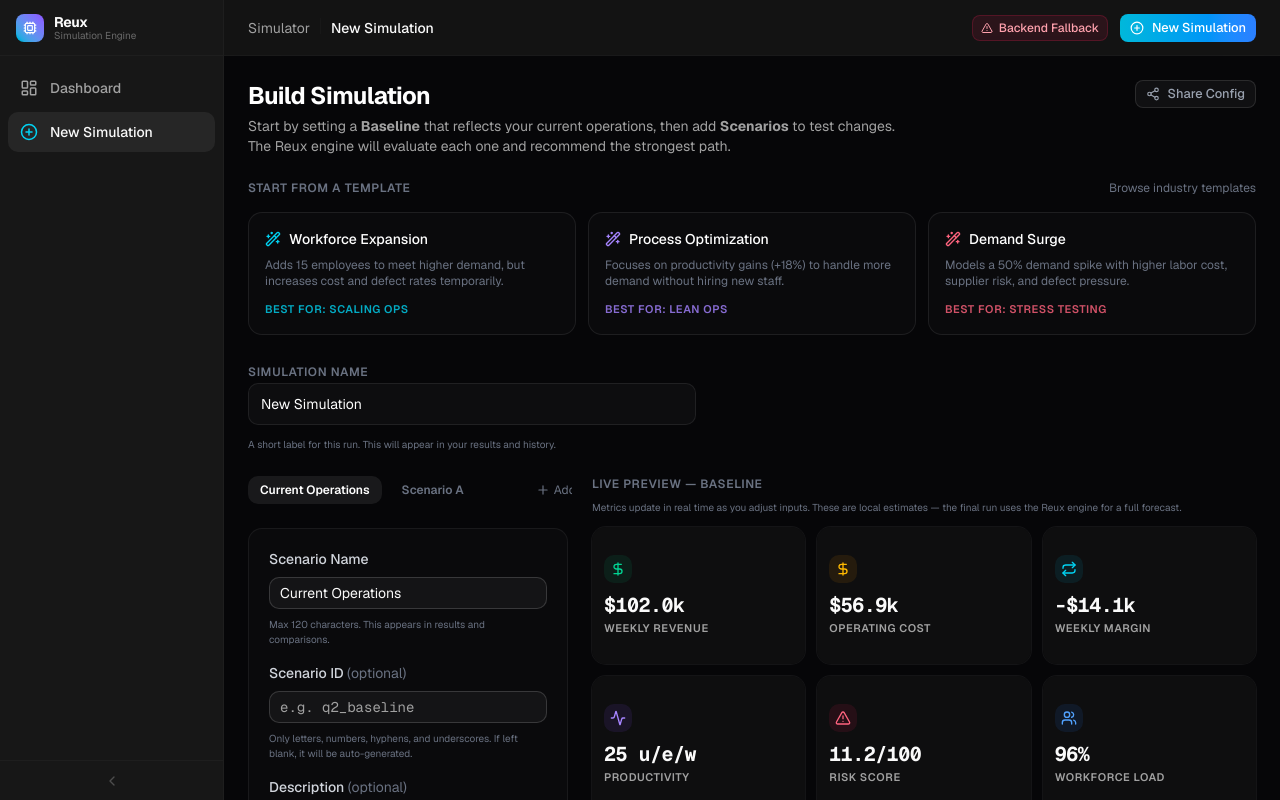
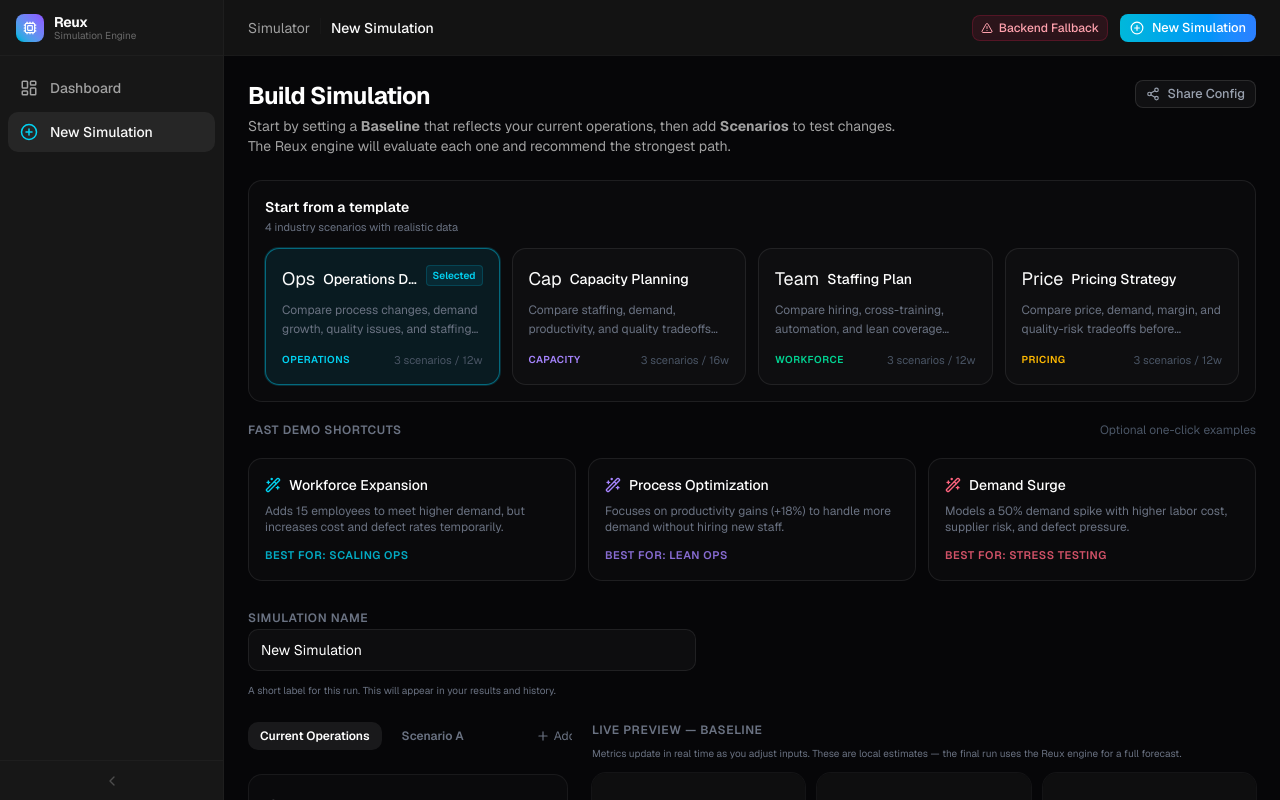
Before and after one commit to benn4105/reuben-web, a Next.js app: page /simulator/new in a window 1280 px wide. Built offline with nearby package versions, Linux system fonts and the light colour scheme; no server answers.

Commit message:
Finish simulator frontend polish

```diff
--- a/src/app/simulator/new/page.tsx
+++ b/src/app/simulator/new/page.tsx
@@ -161,7 +161,6 @@ export default function NewSimulationPage() {
   const [selectedPreset, setSelectedPreset] = useState<PresetKey | null>(null);
   const [selectedTemplateId, setSelectedTemplateId] = useState<string | null>(null);
   const [shareState, setShareState] = useState<"idle" | "copied">("idle");
-  const [showTemplates, setShowTemplates] = useState(false);
   const [restoredDraftInfo, setRestoredDraftInfo] = useState<string | null>(null);
 
   function loadPreset(presetKey: PresetKey) {
@@ -192,7 +191,6 @@ export default function NewSimulationPage() {
       setActiveTab("baseline");
       setLiveMetrics(calculateMetrics(liveTemplate.baseline));
       setLiveSnippet(generateReuxSnippet(liveTemplate.baseline));
-      setShowTemplates(false);
     } catch {
       setSimulationName(template.name);
       setBaseline(template.baseline);
@@ -483,17 +481,21 @@ export default function NewSimulationPage() {
       {/* Presets and Simulation Name */}
       <div className="flex flex-col gap-6">
         {/* Template Picker */}
-        <div className="space-y-4">
+        <div className="space-y-5">
+          <div className="rounded-xl border border-white/[0.08] bg-white/[0.02] p-4">
+            <TemplatePicker
+              onSelect={loadTemplate}
+              selectedId={selectedTemplateId}
+            />
+          </div>
+
           <div className="flex items-center justify-between">
             <label className="text-xs font-semibold text-gray-500 uppercase tracking-wider">
-              Start from a Template
+              Fast demo shortcuts
             </label>
-            <button
-              onClick={() => setShowTemplates(!showTemplates)}
-              className="text-xs text-gray-500 hover:text-cyan-400 transition-colors"
-            >
-              {showTemplates ? "Hide templates" : "Browse industry templates"}
-            </button>
+            <span className="text-xs text-gray-600">
+              Optional one-click examples
+            </span>
           </div>
           <div className="grid grid-cols-1 sm:grid-cols-3 gap-3">
             <button
@@ -546,14 +548,6 @@ export default function NewSimulationPage() {
             </button>
           </div>
 
-          {showTemplates && (
-            <div className="pt-2 border-t border-white/[0.06]">
-              <TemplatePicker
-                onSelect={loadTemplate}
-                selectedId={selectedTemplateId}
-              />
-            </div>
-          )}
         </div>
 
         <div className="space-y-2 max-w-md">
--- a/src/app/simulator/page.tsx
+++ b/src/app/simulator/page.tsx
@@ -92,8 +92,7 @@ export default function SimulatorDashboard() {
             Business Simulator
           </h1>
           <p className="text-base text-gray-400 mb-6 leading-relaxed">
-            Test operational decisions—like workforce expansion or process optimization—before committing to them.
-            This simulator uses <strong className="text-white">Reux</strong> as the backend engine to model assumptions, forecast margins, and surface risk across scenarios.
+            Test operational decisions like staffing, pricing, capacity, or process optimization before committing to them. Reux models the assumptions, forecasts margin, and returns a saved recommendation your team can revisit.
           </p>
 
           <div className="flex flex-wrap gap-3 mb-8">
@@ -108,8 +107,8 @@ export default function SimulatorDashboard() {
               </Link>
             </Button>
             <Button asChild variant="ghost" className="gap-2 text-gray-400 hover:text-white">
-              <Link href="/docs">
-                Developer Docs
+              <Link href="/contact">
+                Bring one spreadsheet decision
               </Link>
             </Button>
             <Button asChild variant="ghost" className="gap-2 text-gray-400 hover:text-white hidden sm:flex">
--- a/src/components/simulator/TemplatePicker.tsx
+++ b/src/components/simulator/TemplatePicker.tsx
@@ -1,9 +1,8 @@
 "use client";
 
-import { useState } from "react";
 import { cn } from "@/lib/utils";
 import { SIMULATION_TEMPLATES, type SimulationTemplate } from "@/lib/simulation/templates";
-import { ChevronDown, ChevronUp, ArrowRight } from "lucide-react";
+import { ArrowRight } from "lucide-react";
 
 interface TemplatePickerProps {
   onSelect: (template: SimulationTemplate) => void;
@@ -62,12 +61,6 @@ const COLOR_MAP: Record<string, {
 };
 
 export default function TemplatePicker({ onSelect, selectedId, className }: TemplatePickerProps) {
-  const [expanded, setExpanded] = useState(false);
-
-  // Show first 3 by default, all when expanded
-  const visibleTemplates = expanded ? SIMULATION_TEMPLATES : SIMULATION_TEMPLATES.slice(0, 3);
-  const hasMore = SIMULATION_TEMPLATES.length > 3;
-
   return (
     <div className={cn("space-y-3", className)}>
       <div className="flex items-center justify-between">
@@ -79,8 +72,8 @@ export default function TemplatePicker({ onSelect, selectedId, className }: Temp
         </div>
       </div>
 
-      <div className="grid grid-cols-1 sm:grid-cols-2 lg:grid-cols-3 gap-3">
-        {visibleTemplates.map((template) => {
+      <div className="grid grid-cols-1 sm:grid-cols-2 xl:grid-cols-4 gap-3">
+        {SIMULATION_TEMPLATES.map((template) => {
           const colors = COLOR_MAP[template.color] || COLOR_MAP.cyan;
           const isActive = selectedId === template.id;
 
@@ -114,7 +107,7 @@ export default function TemplatePicker({ onSelect, selectedId, className }: Temp
                   {template.industry}
                 </span>
                 <span className="text-[11px] text-gray-600">
-                  {template.scenarios.length + 1} scenarios · {template.baseline.forecastWeeks}w
+                  {template.scenarios.length + 1} scenarios / {template.baseline.forecastWeeks}w
                 </span>
               </div>
               {!isActive && (
@@ -129,18 +122,6 @@ export default function TemplatePicker({ onSelect, selectedId, className }: Temp
         })}
       </div>
 
-      {hasMore && (
-        <button
-          onClick={() => setExpanded(!expanded)}
-          className="flex items-center gap-1.5 text-xs font-medium text-gray-500 hover:text-gray-300 transition-colors mx-auto"
-        >
-          {expanded ? (
-            <>Show fewer <ChevronUp size={14} /></>
-          ) : (
-            <>Show {SIMULATION_TEMPLATES.length - 3} more templates <ChevronDown size={14} /></>
-          )}
-        </button>
-      )}
     </div>
   );
 }
```
